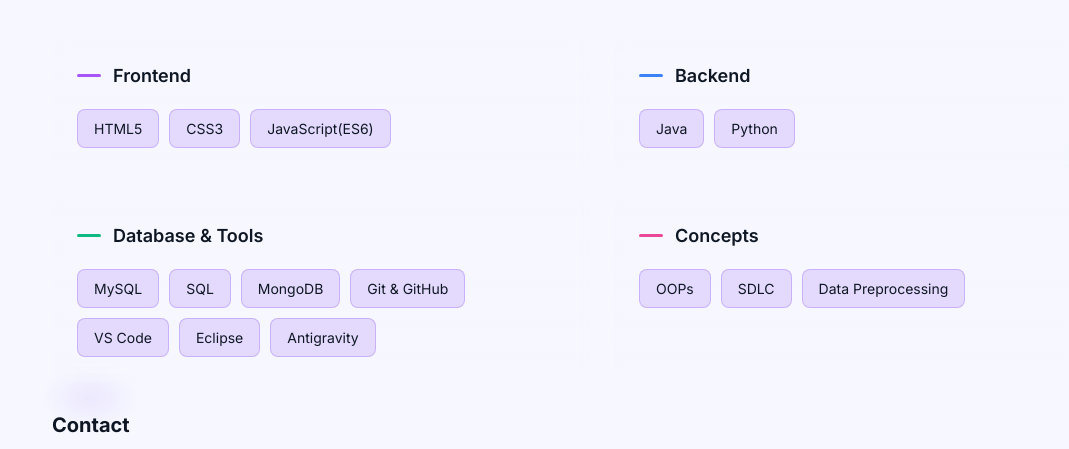
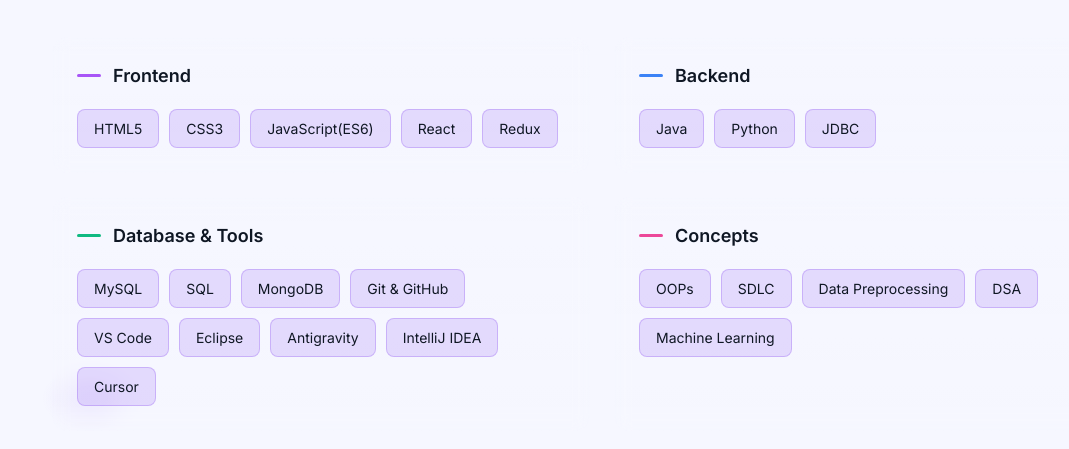
Before and after one commit to Sushravya40/-, a plain HTML site: page index.html in a window 1280 px wide. Shown: the part 2082-2531 px from the top of the page, without its empty margins (38-1107 px from the left). Drawn offline with Linux system fonts and the light colour scheme.

Commit message:
Add React, Redux, JDBC, IntelliJ IDEA, Cursor, DSA, and ML to skills

```diff
--- a/index.html
+++ b/index.html
@@ -463,6 +463,8 @@
             <span>HTML5</span>
             <span>CSS3</span>
             <span>JavaScript(ES6)</span>
+            <span>React</span>
+            <span>Redux</span>
           </div>
         </div>
 
@@ -472,6 +474,7 @@
           <div class="skills-pills">
             <span>Java</span>
             <span>Python</span>
+            <span>JDBC</span>
           </div>
         </div>
 
@@ -486,6 +489,8 @@
             <span>VS Code</span>
             <span>Eclipse</span>
             <span>Antigravity</span>
+            <span>IntelliJ IDEA</span>
+            <span>Cursor</span>
           </div>
         </div>
 
@@ -496,6 +501,8 @@
             <span>OOPs</span>
             <span>SDLC</span>
             <span>Data Preprocessing</span>
+            <span>DSA</span>
+            <span>Machine Learning</span>
           </div>
         </div>
       </div>
```
